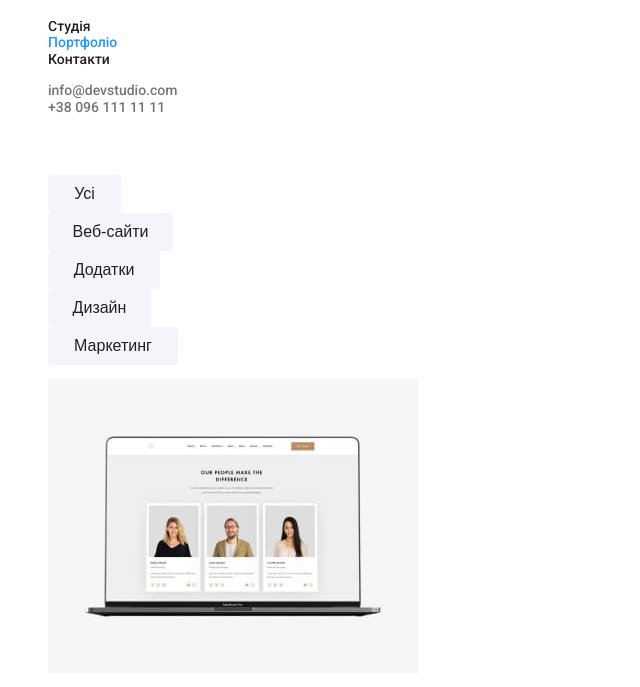
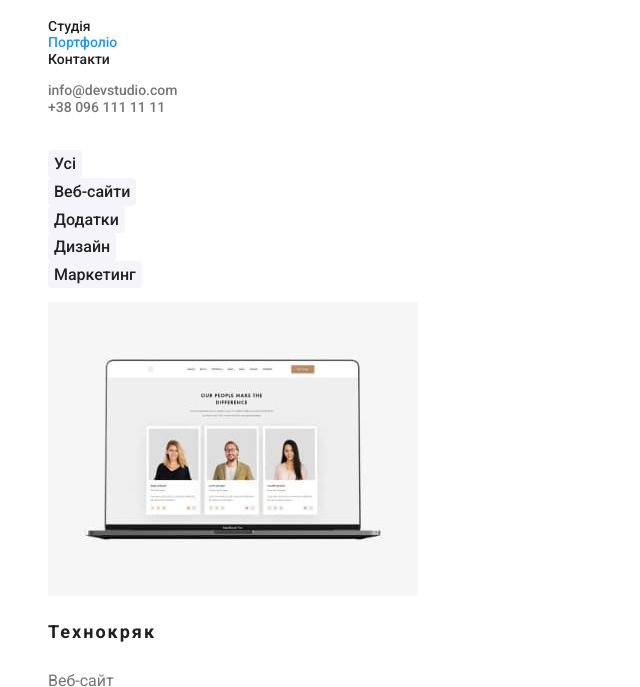
Before and after one commit to RyndinaOlena/goit-markup-hw-02, a plain HTML site: page portfolio.html in a window 1280 px wide. Shown: the part 46-733 px from the top of the page, without its empty margins (0-640 px from the left). Drawn offline with Linux system fonts and the light colour scheme.

Commit message:
Доопрацювання дз2

```diff
--- a/css/styles.css
+++ b/css/styles.css
@@ -3,6 +3,7 @@
   --main-color-text: #757575;
   --secondary-color-text: #2196F3;
   --body-color-basic: #FFFFFF;
+  --button-background: rgba(245, 244, 250, 1);
 }
 
 body {
@@ -10,7 +11,6 @@ body {
   background-color: var(--body-color-basic);
   color: var(--title-text-color);
   font-size: 14px;
-  font-weight: 700;
 }
 
 .hidden {
@@ -68,11 +68,11 @@ body {
 /* main studio */
 
 /* choose */
-.choose {
+.hero {
   background-color: #2F303A;
 }
 
-h1 {
+.hero-title {
   color: var(--body-color-basic);
   font-weight: 900;
   font-size: 44px;
@@ -97,10 +97,15 @@ h1 {
 
 /* <!-- Чим ми займаємося --> */
 
-.work-title {
+.work {
   line-height: 1.2;
   color: var(--title-text-color);
   list-style: none;
+}
+
+.work-title {
+  line-height: 1.15;
+  text-transform: uppercase;
 }
 
 .work-text {
@@ -110,7 +115,7 @@ h1 {
 
 /* Приклади */
 
-.examples {
+.section-title {
   font-size: 36px;
   line-height: 1.2;
   text-align: center;
@@ -182,10 +187,8 @@ h1 {
   font-style: normal;
 }
 
-.footer-list:hover,
-.footer-list:focus {
-  color: var(--secondary-color-text);
-}
+
+
 
 .footer-nav:hover,
 .footer-nav:focus {
@@ -195,109 +198,21 @@ h1 {
 
 /* portfolio */
 
-
-.all-button {
-  width: 73px;
-  height: 38px;
-  left: 512px;
-  top: 174px;
-  background-color: rgba(245, 244, 250, 1);
+.menu-button {
+  background-color: var(--button-background);
   font-weight: 500;
   font-size: 16px;
   line-height: 1.6;
-  color: rgba(33, 33, 33, 1);
+  color: var(--title-text-color);
   border-radius: 4px;
   border: none;
   cursor: pointer;
+  font-family: inherit;
 }
 
-.button-site {
-  width: 125px;
-  height: 38px;
-  left: 593px;
-  top: 174px;
-  background: rgba(245, 244, 250, 1);
-  border-radius: 4px;
-  font-weight: 500;
-  font-size: 16px;
-  line-height: 1.6;
-  color: rgba(33, 33, 33, 1);
-  border: none;
-}
 
-.button-applications {
-  width: 112px;
-  height: 38px;
-  left: 726px;
-  top: 174px;
-  background: rgba(245, 244, 250, 1);
-  border-radius: 4px;
-  font-weight: 500;
-  font-size: 16px;
-  line-height: 1.6;
-  color: rgba(33, 33, 33, 1);
-  border: none;
-}
-
-.button-design {
-  width: 103px;
-  height: 38px;
-  left: 846px;
-  top: 174px;
-  background: rgba(245, 244, 250, 1);
-  border-radius: 4px;
-  font-weight: 500;
-  font-size: 16px;
-  line-height: 1.6;
-  color: rgba(33, 33, 33, 1);
-  border: none;
-}
-
-.button-marketing {
-  width: 130px;
-  height: 38px;
-  left: 957px;
-  top: 174px;
-  background: rgba(245, 244, 250, 1);
-  border-radius: 4px;
-  font-weight: 500;
-  font-size: 16px;
-  line-height: 1.6;
-  color: rgba(33, 33, 33, 1);
-  border: none;
-}
-
-.button-marketing:hover,
-.button-marketing:focus {
-  background: var(--secondary-color-text);
-  color: rgba(245, 244, 250, 1);
-  cursor: pointer;
-}
-
-.button-design:hover,
-.button-design:focus {
-  background: var(--secondary-color-text);
-  color: rgba(245, 244, 250, 1);
-  cursor: pointer;
-}
-
-.button-applications:hover,
-.button-applications:focus {
-  background: var(--secondary-color-text);
-  color: rgba(245, 244, 250, 1);
-  cursor: pointer;
-}
-
-.button-site:hover,
-.button-site:focus {
-  background: var(--secondary-color-text);
-  color: rgba(245, 244, 250, 1);
-  cursor: pointer;
-
-}
-
-.all-button:hover,
-.all-button:focus {
+.menu-buttong:hover,
+.menu-button:focus {
   background: var(--secondary-color-text);
   color: rgba(245, 244, 250, 1);
   cursor: pointer;
@@ -310,7 +225,8 @@ h1 {
 
 .title {
   font-size: 18px;
-  line-height: 36px;
+  line-height: 2;
+  letter-spacing: 2px;
   color: var(--title-text-color);
   text-decoration: none;
 }
--- a/portfolio.html
+++ b/portfolio.html
@@ -30,14 +30,15 @@
         </ul>
     </header>
     <main>
-        <h1 class="hidden">Портфоліо</h1>
+
         <section class="portfolio">
+            <h1 class="hidden">Портфоліо</h1>
             <ul class="reset-list">
-                <li><button type="button" class="all-button">Усі</button></li>
-                <li><button type="button" class="button-site">Веб-сайти</button></li>
-                <li><button type="button" class="button-applications">Додатки</button></li>
-                <li><button type="button" class="button-design">Дизайн</button></li>
-                <li><button type="button" class="button-marketing">Маркетинг</button></li>
+                <li><button type="button" class="menu-button">Усі</button></li>
+                <li><button type="button" class="menu-button">Веб-сайти</button></li>
+                <li><button type="button" class="menu-button">Додатки</button></li>
+                <li><button type="button" class="menu-button">Дизайн</button></li>
+                <li><button type="button" class="menu-button">Маркетинг</button></li>
             </ul>
             <ul class="descr">
                 <li class="veb"><a class="card" href="">
```
Also changed, not shown: index.html (+9 -9 lines).
